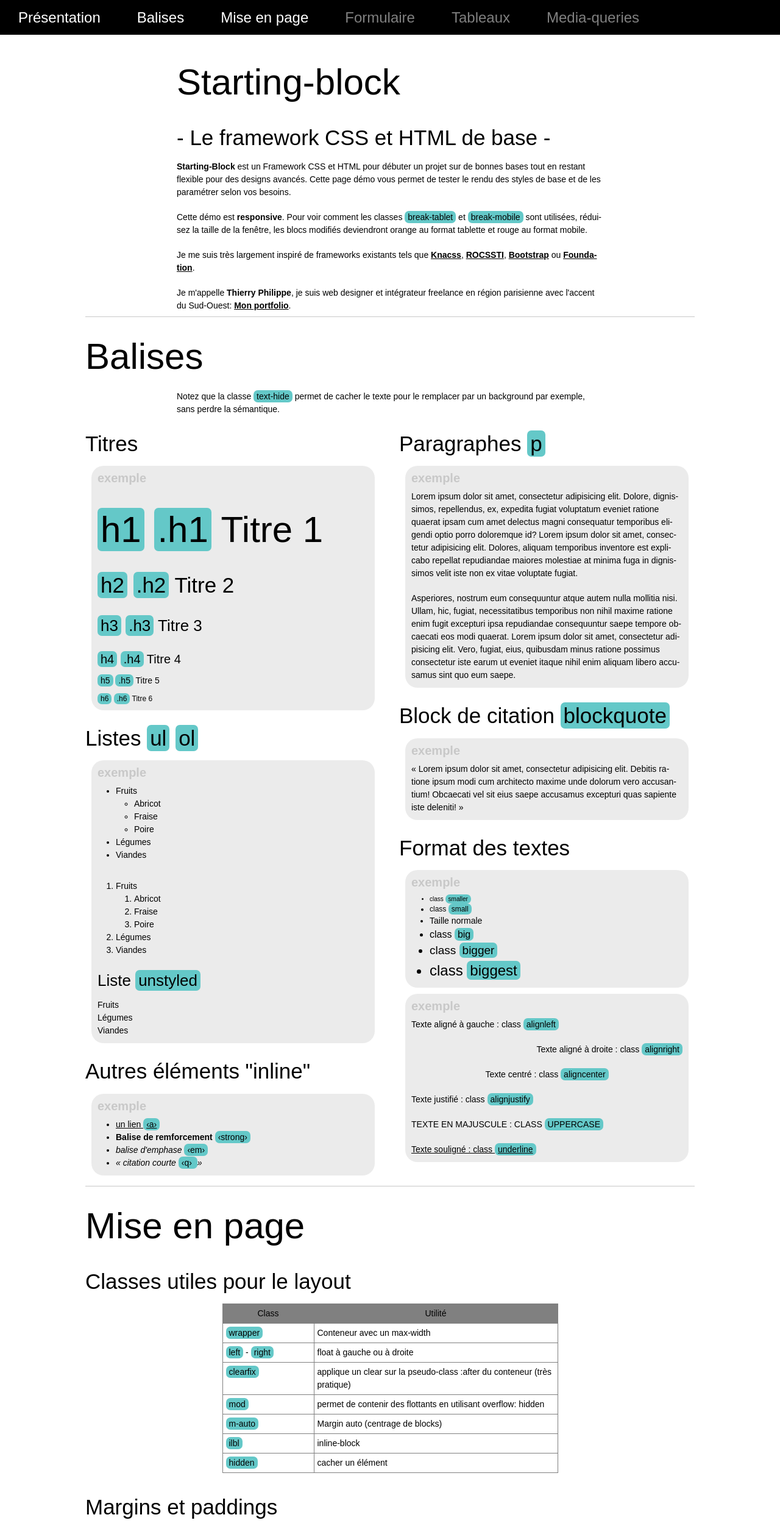
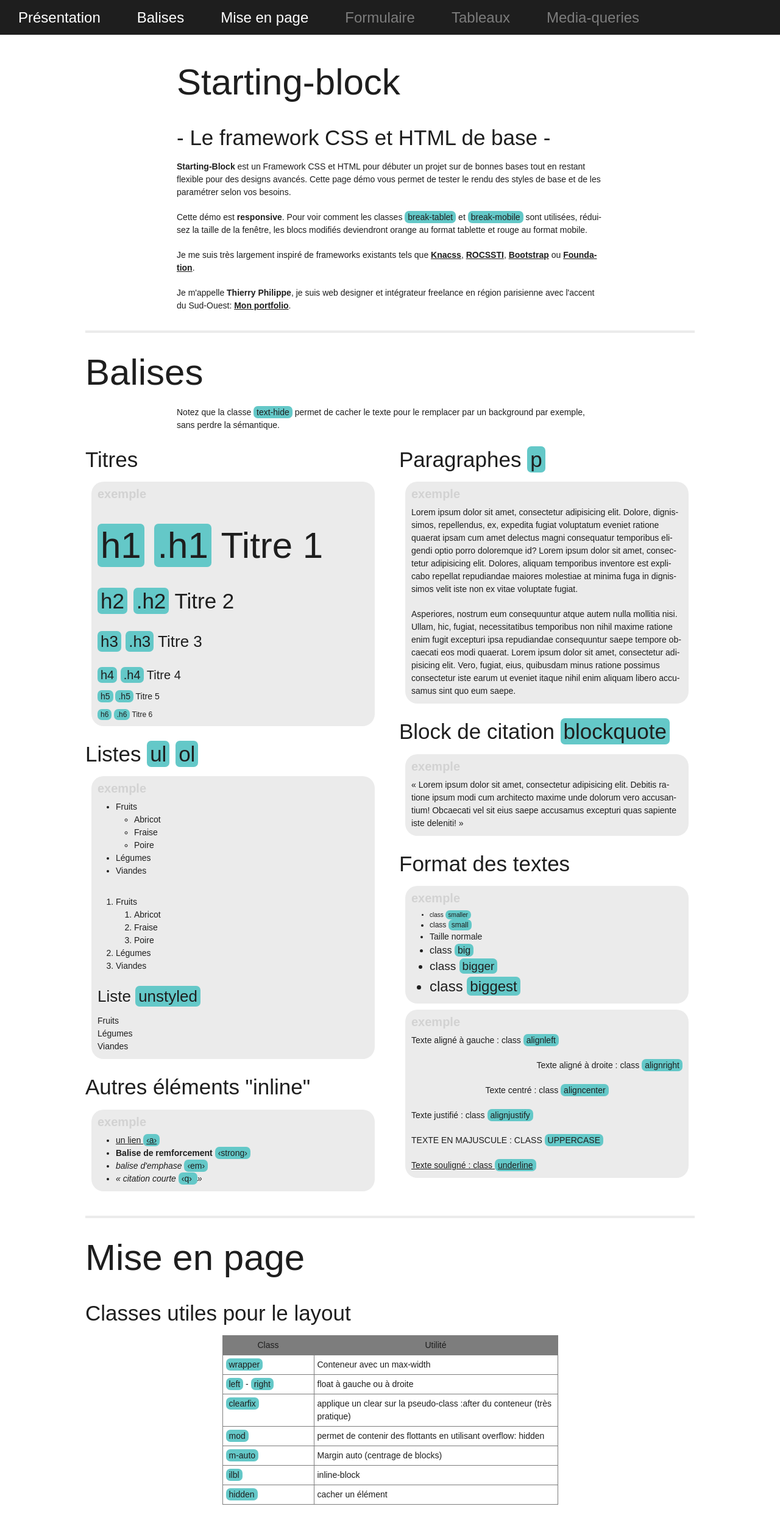
Before and after one commit to lordfpx/startingblock, a plain HTML site: page index.html in a window 1280 px wide. Shown: the top 2498 px of the page at 61% size. Drawn offline with nearby package versions, Linux system fonts and the light colour scheme.

Commit message:
- la démo passe également en LESS - ajout de variables de couleurs - .text-hide devient .text-hidden - petites modifs sur la page index.html

```diff
--- a/index.html
+++ b/index.html
@@ -70,7 +70,7 @@
 		<p>Je m'appelle <strong>Thierry Philippe</strong>, je suis web designer et intégrateur freelance en région parisienne avec l'accent du Sud-Ouest: <a href="http://www.thierryphilippe.fr"><strong>Mon portfolio</strong></a>.</p>
 	</div>
 
-	<hr id="balises">
+	<hr id="balises" class="mt3 mb2">
 
 	<h1>Balises</h1>
 
@@ -172,7 +172,7 @@
 		</div>
 	</div>
 
-	<hr id="layout">
+	<hr id="layout" class="mt3 mb2">
 
 	<h1>Mise en page</h1>
 
@@ -344,7 +344,7 @@
 						<p>Lorem ipsum dolor sit amet, consectetur adipisicing elit. Rem, nisi, nesciunt, at earum voluptatem voluptatibus id illo culpa nihil enim quis officia fugiat a unde doloremque est neque odio distinctio.</p>
 					</div>
 
-					<div class="col-3 space-2 break-mobile">
+					<div class="col-3 space-2 break-tablet">
 						<h4><span class="classe">col-3</span> <span class="classe">space-2</span></h4>
 						<p>Lorem ipsum dolor sit amet, consectetur adipisicing elit. Rem, nisi, nesciunt, at earum voluptatem voluptatibus id illo culpa nihil enim quis officia fugiat a unde doloremque est neque odio distinctio.</p>
 					</div>
--- /dev/null
+++ b/less/_demo.less
@@ -0,0 +1,107 @@
+@import 'config.less';
+
+
+/* --------------------------------------------------------- *\
+					STYLES DEMO
+	(effacez le fichier quad vous intégrez votre site !!!)
+\* --------------------------------------------------------- */
+body{
+	font-family: arial, helvetica, sans-serif;
+}
+
+#intro {
+	padding-top: 70px;
+}
+
+.exemple{
+	background: @color3;
+	border-radius: 20px;
+	padding: 40px 10px 10px 10px;
+	margin: 10px;
+	position: relative;
+}
+
+	.exemple:before{
+		content: "exemple";
+		color: @color4;
+		position: absolute;
+		top: 5px;
+		left: 10px;
+		.font-size(20);
+		font-weight: bold;
+	}
+
+.off {
+	color: @color2 ;
+}
+
+.classe{
+	background: @colorLink;
+	padding: 2px 5px;
+	border-radius: 7px;
+}
+
+#menu{
+	position: fixed;
+	left: 0;
+	right: 0;
+	top: 0;
+	background: @color1;
+	color: white;
+	line-height: 4.1em;
+	z-index: 2;
+}
+
+#menu a{
+	text-decoration: none;
+}
+
+#menu a:hover{
+	background: white;
+	color: @color1;
+}
+
+.intro{
+	width: 70%;
+	max-width: 700px;
+}
+
+.demo-margins{
+	border: 1px solid @color2;
+	width: 200px;
+	min-height: 21px;
+}
+
+.demo-margins div{
+	background: white;
+}
+
+#samplesLayout th, #samplesLayout td{
+	border: 1px solid @color2;
+	padding: 5px;
+}
+
+#samplesLayout th{
+	background: @color2;
+}
+
+#samplesLayout .col1{
+	width: 150px;
+}
+
+#samplesLayout .col2{
+	width: 400px;
+}
+
+
+@media (max-width: @screenSmall) {
+	.break-tablet {
+		background: orange;
+	}
+}
+
+@media (max-width: @screenTiny) {
+	.break-mobile {
+		background: red;
+	}
+}
--- a/less/config.less
+++ b/less/config.less
@@ -13,6 +13,11 @@
 @screenSmall  : 768px; 	// taille d'écran réduite media query (tablettes)
 @screenLarge  : 1280px; // grands écrans media query (moniteurs de grand format)
 
+@color1       : rgb(30, 30, 30);
+@color2       : rgb(125, 125, 125);
+@color3       : rgb(235, 235, 235);
+@color4       : darken(@color3, 10%);
+@colorLink    : rgb(100,200,200);
 
 // utlisé automatiquement par les CSS = ne pas modifier
 .font-size(@fontSize) {
--- a/less/global.less
+++ b/less/global.less
@@ -1,8 +1,5 @@
 @import 'config.less';
 
-/* ------------------------------------ *\
-				GLOBAL
-\* ------------------------------------ */
 
 /* ------------------ GRILLE -------------------- */
 .nogut {
@@ -20,7 +17,7 @@
 	    float: left;
 	    padding-left: @gutter;
 	    padding-right: @gutter;
-	    min-height: 1px;
+	    min-height: 1px; /* Pour que ça marche même si le bloc est vide */
 	}
 
 	> [class*=col-]:first-of-type {
@@ -174,7 +171,7 @@ ul.unstyled {
 }
 
 /* remplacer du texte par une image en background par exemple */
-.text-hide {
+.text-hidden {
 	font: 0/0 a;
 	color: transparent;
 	text-shadow: none;
--- a/less/typo.less
+++ b/less/typo.less
@@ -1,8 +1,5 @@
 @import 'config.less';
 
-/* ------------------------------------ *\
-				TYPO
-\* ------------------------------------ */
 
 /* pense-bête font-face
 -----------------------
@@ -26,6 +23,7 @@ body{
 	.font-size(@fontBase);
 	line-height: @lineHeight;
 	text-rendering: optimizeLegibility;
+	color: @color1;
 }
 
 /* TEXTE STANDARD */
@@ -45,7 +43,7 @@ ul, ol {
 
 hr {
 	border: none;
-	border-top: 1px solid rgb(200,200,200);
+	border-top: 4px solid @color3;
 }
 
 /* modifier taille des textes */
@@ -132,6 +130,6 @@ a {
 
 
 /* AUTRES */
-q{
+q {
 	font-style: italic;
 }
```
Also changed, not shown: css/_demo.css, css/global.css, css/typo.css.
